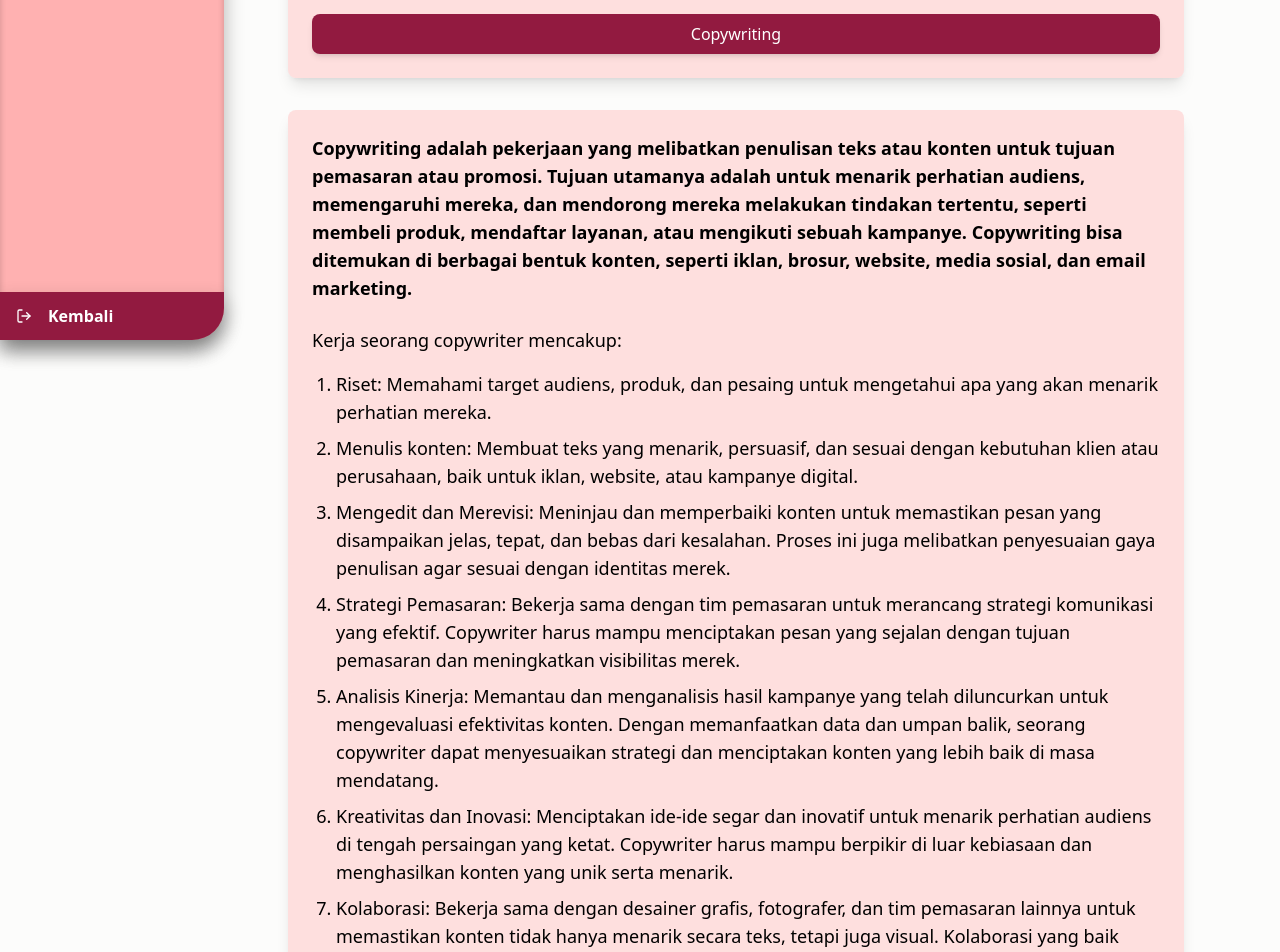
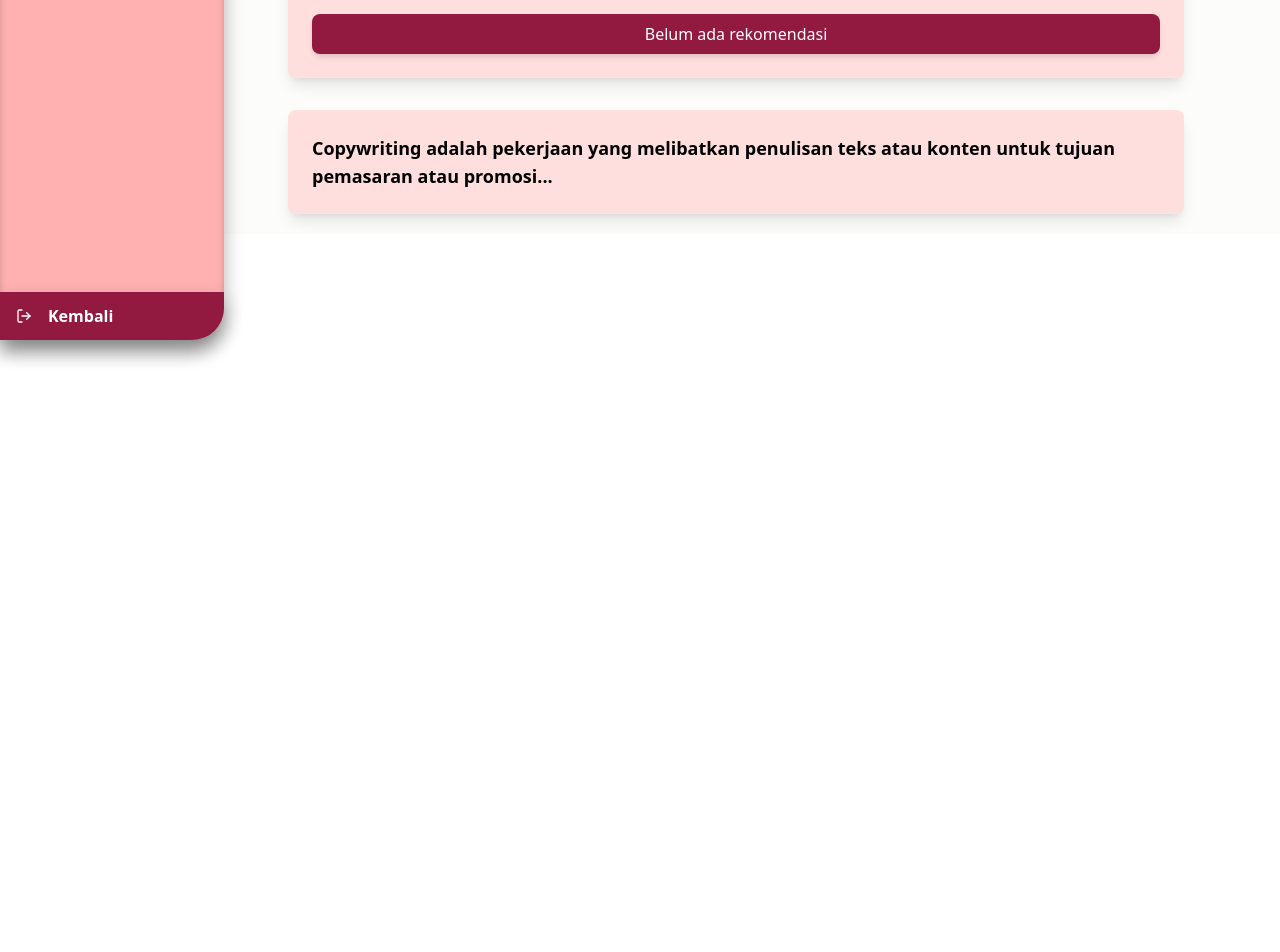
Before and after one commit to Nyi-Ageng-Serang/WeCare-final-project, a React (Vite) app: page /dashboard/profile in a window 1280 px wide. Shown: the part 460-1412 px from the top of the page. After the commit the page ends 800 px from the top, so only its background shows below. Built offline with nearby package versions, Linux system fonts and the light colour scheme.

Commit message:
simpan hasill result kedalam local storage, perbaharui tampilan profile dan pelatihan

```diff
--- a/src/Dashboard/DashboardPelatihan.jsx
+++ b/src/Dashboard/DashboardPelatihan.jsx
@@ -6,12 +6,12 @@ import axios from 'axios';
 
 function DashboardPelatihan() {
   const location = useLocation();
-  const recommendedCategory = location.state?.recommendedCategory || '';
+  const recommendedCategory = location.state?.recommendedCategory || localStorage.getItem("recommendedCategory") || '';
 
   const [courses, setCourses] = useState([]);
   const [selectedCategory, setSelectedCategory] = useState(recommendedCategory);
   const [isDropdownOpen, setIsDropdownOpen] = useState(false);
-  const [loading, setLoading] = useState(true); // Loading state
+  const [loading, setLoading] = useState(true);
 
   const toggleDropdown = () => {
     setIsDropdownOpen(!isDropdownOpen);
@@ -46,37 +46,14 @@ function DashboardPelatihan() {
           isDropdownOpen={isDropdownOpen}
         />
 
-        {/* Spinner when loading */}
+        {/* Spinner ketika loading */}
         {loading ? (
           <div className="flex justify-center items-center h-64">
             <div className="loader border-t-4 border-b-4 border-gray-800 rounded-full w-12 h-12 animate-spin"></div>
           </div>
         ) : (
           <>
-            {/* Bagian Kursus Gratis */}
-            <h2 className="text-2xl font-bold mt-10 mb-4">Materi Gratis</h2>
-            <div className="bg-[#FFB1B1] bg-opacity-40 p-6 rounded-lg shadow-[0_10px_10px_rgba(0,0,0,0.35)]">
-              <div className="grid grid-cols-1 sm:grid-cols-2 lg:grid-cols-4 gap-6 mt-4">
-                {filteredCourses.length > 0 ? (
-                  filteredCourses
-                    .filter(course => course.level === "Gratis")
-                    .map(course => (
-                      <CourseCard
-                        key={course.kelas_id}
-                        imageUrl={course.image_url}
-                        title={course.category}
-                        type={course.type}
-                        provider={course.provider}
-                        registrationUrl={course.registration_url}
-                      />
-                    ))
-                ) : (
-                  <p className="col-span-full text-center text-gray-600">Tidak ada Course ditemukan.</p>
-                )}
-              </div>
-            </div>
-
-            {/* Bagian Kursus Lainnya */}
+            {/* Bagian Kursus Pelatihan tampil perlevel */}
             {['Beginner', 'Intermediate', 'Advanced'].map((level) => (
               <div key={level}>
                 <h2 className="text-2xl font-bold mt-10 mb-4">Level Kursus {level}</h2>
@@ -89,7 +66,7 @@ function DashboardPelatihan() {
                           <CourseCard
                             key={course.kelas_id}
                             imageUrl={course.image_url}
-                            title={course.category}
+                            title={course.title}
                             type={course.type}
                             provider={course.provider}
                             registrationUrl={course.registration_url}
@@ -110,18 +87,19 @@ function DashboardPelatihan() {
 }
 
 const CourseCard = ({ imageUrl, title, type, provider, registrationUrl }) => (
-  <div className="bg-white p-4 shadow-md rounded-md w-full">
+  <div className="bg-white p-4 shadow-md rounded-md w-full flex flex-col justify-between h-full">
     <img
       src={imageUrl}
       alt={title}
       className="w-full h-32 object-cover mb-2"
     />
-    <div className="flex flex-col space-y-3">
-      <h3 className="text-base font-semibold text-center">{title}</h3>
-      <div>
+    <div className="flex flex-col justify-between flex-grow">
+    <h3 className="text-base font-semibold text-center mb-2 h-12 overflow-hidden line-clamp-2">{title}</h3>
+      <div className="mb-3">
         <p className="text-sm text-gray-500">{type}</p>
         <p className="text-sm text-gray-500">{provider}</p>
       </div>
+      <div className="mt-auto">
         <a href={registrationUrl} target="_blank" rel="noopener noreferrer">
           <button className="w-full bg-[#921A40] text-white px-3 py-1 rounded">
             Lihat Lebih Lanjut
@@ -129,6 +107,8 @@ const CourseCard = ({ imageUrl, title, type, provider, registrationUrl }) => (
         </a>
       </div>
     </div>
+  </div>
 );
 
+
 export default DashboardPelatihan;
--- a/src/Dashboard/DashboardProfile.jsx
+++ b/src/Dashboard/DashboardProfile.jsx
@@ -17,18 +17,20 @@ function DashboardProfile() {
     bergabungSejak: "-",
   });
   const [isEditing, setIsEditing] = useState(false);
+  const [recommendedCategory, setRecommendedCategory] = useState("");
 
   useEffect(() => {
     const savedNama = getCookie("fullName") || "-";
-    const savedDurasiJedaKarier =
-      localStorage.getItem("durasiJedaKarier") || "";
+    const savedDurasiJedaKarier = localStorage.getItem("durasiJedaKarier") || "";
     const savedBergabungSejak = localStorage.getItem("tanggalBergabung") || "-";
+    const savedRecommendedCategory = localStorage.getItem("recommendedCategory") || "Belum ada rekomendasi";
 
     setProfileData({
       nama: savedNama,
       durasiJedaKarier: savedDurasiJedaKarier,
       bergabungSejak: savedBergabungSejak,
     });
+    setRecommendedCategory(savedRecommendedCategory);
   }, []);
 
   const handleInputDurasi = (e) => {
@@ -72,9 +74,6 @@ function DashboardProfile() {
                 alt="Profile"
                 className="h-40 w-32 sm:h-48 sm:w-36 md:h-60 md:w-44 lg:h-[248px] lg:w-[190px] rounded-lg object-cover shadow-md"
               />
-              <button className="absolute bottom-2 right-0 bg-[#921A40] text-white p-2 rounded-full shadow-lg">
-                <TbEdit size={24} />
-              </button>
             </div>
 
             {/* Profile Info */}
@@ -153,7 +152,7 @@ function DashboardProfile() {
               Berdasarkan Hasil Test Minat Bakat Kamu cenderung cocok dibidang
             </p>
             <div className="bg-[#921A40] text-white text-center py-2 rounded-lg shadow-md text-sm sm:text-base">
-              Copywriting
+              {recommendedCategory}
             </div>
           </div>
 
@@ -161,61 +160,12 @@ function DashboardProfile() {
           <div className="mt-8 bg-[#FFB1B1] bg-opacity-40 p-4 lg:p-6 rounded-lg shadow-lg">
             <p className="font-semibold text-sm sm:text-base md:text-lg">
               Copywriting adalah pekerjaan yang melibatkan penulisan teks atau
-              konten untuk tujuan pemasaran atau promosi. Tujuan utamanya adalah
-              untuk menarik perhatian audiens, memengaruhi mereka, dan mendorong
-              mereka melakukan tindakan tertentu, seperti membeli produk,
-              mendaftar layanan, atau mengikuti sebuah kampanye. Copywriting
-              bisa ditemukan di berbagai bentuk konten, seperti iklan, brosur,
-              website, media sosial, dan email marketing.
+              konten untuk tujuan pemasaran atau promosi...
             </p>
-            <br />
-            <p className="text-sm sm:text-base md:text-lg">
-              Kerja seorang copywriter mencakup:
-            </p>
-            <ul className="list-decimal ml-6 mt-4 space-y-2 text-sm sm:text-base md:text-lg">
-              <li>
-                Riset: Memahami target audiens, produk, dan pesaing untuk
-                mengetahui apa yang akan menarik perhatian mereka.
-              </li>
-              <li>
-                Menulis konten: Membuat teks yang menarik, persuasif, dan sesuai
-                dengan kebutuhan klien atau perusahaan, baik untuk iklan,
-                website, atau kampanye digital.
-              </li>
-              <li>
-                Mengedit dan Merevisi: Meninjau dan memperbaiki konten untuk
-                memastikan pesan yang disampaikan jelas, tepat, dan bebas dari
-                kesalahan. Proses ini juga melibatkan penyesuaian gaya penulisan
-                agar sesuai dengan identitas merek.
-              </li>
-              <li>
-                Strategi Pemasaran: Bekerja sama dengan tim pemasaran untuk
-                merancang strategi komunikasi yang efektif. Copywriter harus
-                mampu menciptakan pesan yang sejalan dengan tujuan pemasaran dan
-                meningkatkan visibilitas merek.
-              </li>
-              <li>
-                Analisis Kinerja: Memantau dan menganalisis hasil kampanye yang
-                telah diluncurkan untuk mengevaluasi efektivitas konten. Dengan
-                memanfaatkan data dan umpan balik, seorang copywriter dapat
-                menyesuaikan strategi dan menciptakan konten yang lebih baik di
-                masa mendatang.
-              </li>
-              <li>
-                Kreativitas dan Inovasi: Menciptakan ide-ide segar dan inovatif
-                untuk menarik perhatian audiens di tengah persaingan yang ketat.
-                Copywriter harus mampu berpikir di luar kebiasaan dan
-                menghasilkan konten yang unik serta menarik.
-              </li>
-              <li>
-                Kolaborasi: Bekerja sama dengan desainer grafis, fotografer, dan
-                tim pemasaran lainnya untuk memastikan konten tidak hanya
-                menarik secara teks, tetapi juga visual. Kolaborasi yang baik
-                akan meningkatkan daya tarik keseluruhan dari kampanye
-                pemasaran.
-              </li>
-            </ul>
+            {/* ... lanjutkan deskripsi lainnya */}
           </div>
+
+
         </div>
       </div>
     </>
--- a/src/components/Tes/Result.jsx
+++ b/src/components/Tes/Result.jsx
@@ -28,12 +28,15 @@ function Result({ scores }) {
       category = "UI/UX Design";
       recommendation = "Kamu tampaknya memiliki minat yang kuat dalam desain UI/UX...";
     } else if (highestScore === copywriting) {
-      category = "Content CopyWriting";
+      category = "CopyWriting";
       recommendation = "Kamu menunjukkan minat yang besar dalam menulis konten...";
     }
 
     setRecommendedCategory(category);
     setRecommendationText(recommendation);
+
+    // Simpan category ke localStorage
+    localStorage.setItem("recommendedCategory", category);
   }
 
   const handleDashboardClick = () => {
```
Lines whose indentation alone changed are shown as unchanged.
